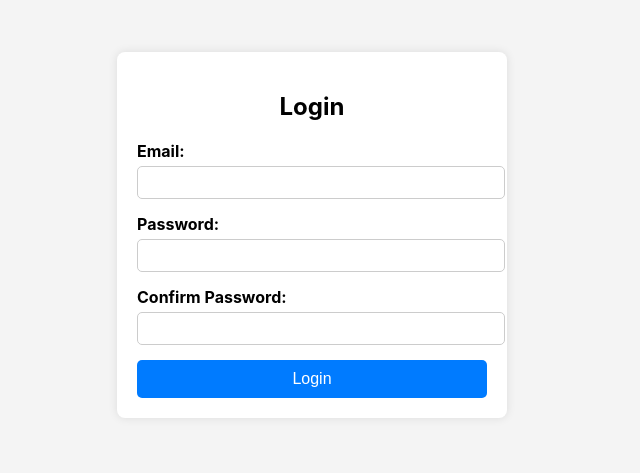
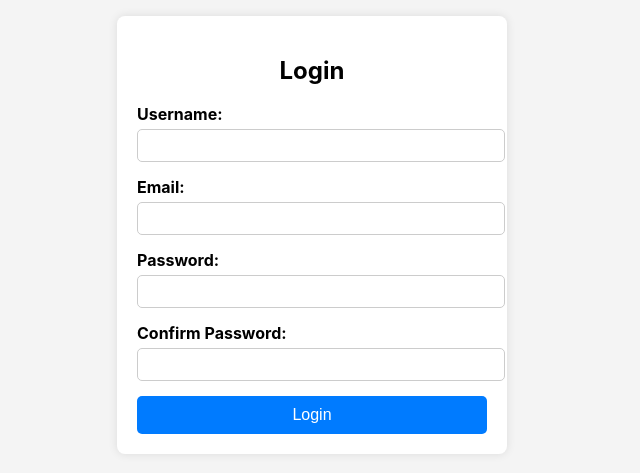
Before and after one commit to mbayajames/assignment-app, a React (Create React App) app: page / in a window 1280 px wide. Shown: the part 165-638 px from the top of the page, without its empty margins (328-968 px from the left). Built offline with nearby package versions, Linux system fonts and the light colour scheme.

Commit message:
Refactor Login.js for better security and user experience

```diff
--- a/src/components/Login.js
+++ b/src/components/Login.js
@@ -4,6 +4,7 @@ import { login } from "../auth";
 import "../styles/Login.css";
 
 const Login = () => {
+  const [username, setUsername] = useState("");
   const [email, setEmail] = useState("");
   const [password, setPassword] = useState("");
   const [confirmPassword, setConfirmPassword] = useState("");
@@ -11,8 +12,8 @@ const Login = () => {
   const navigate = useNavigate();
 
   const users = {
-    "admin@example.com": { password: "admin123", role: "admin" },
-    "student@example.com": { password: "student123", role: "student" },
+    "admin@example.com": { username: "AdminUser", password: "admin123", role: "admin" },
+    "student@example.com": { username: "StudentUser", password: "student123", role: "student" },
   };
 
   const handleLogin = (e) => {
@@ -29,6 +30,7 @@ const Login = () => {
     }
 
     if (users[email] && users[email].password === password) {
+      setUsername(users[email].username);
       login(users[email].role);
       navigate("/dashboard");
     } else {
@@ -44,6 +46,16 @@ const Login = () => {
         {error && <div className="error-message">{error}</div>}
 
         <form onSubmit={handleLogin}>
+          <div className="input-group">
+            <label>Username:</label>
+            <input
+              type="text"
+              value={username}
+              onChange={(e) => setUsername(e.target.value)}
+              required
+            />
+          </div>
+
           <div className="input-group">
             <label>Email:</label>
             <input
```
